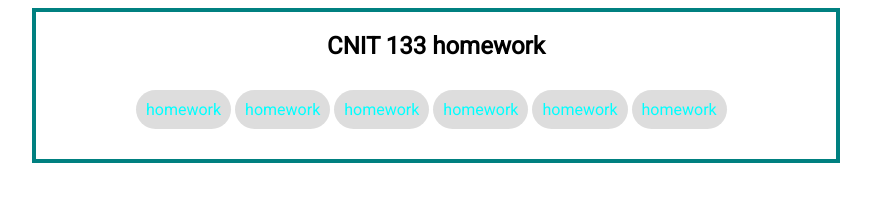
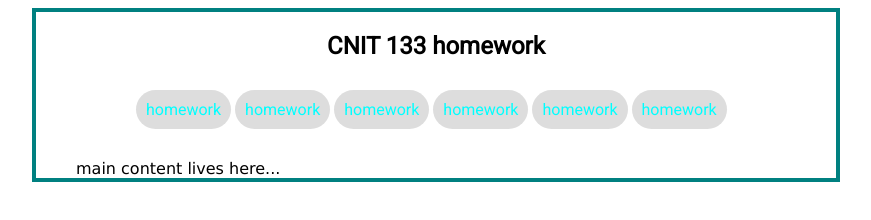
Before and after one commit to clearok/clearok.github.io, a plain HTML site: page index.html in a window 1280 px wide. Shown: the whole page, without its empty margins (204-1075 px from the left). Drawn offline with Linux system fonts and the light colour scheme.

Commit message:
Update index.html

```diff
--- a/index.html
+++ b/index.html
@@ -23,7 +23,7 @@
     </nav>
   </header>
   <main>
-
+    main content lives here...
   </main>
 </div>
 
```
